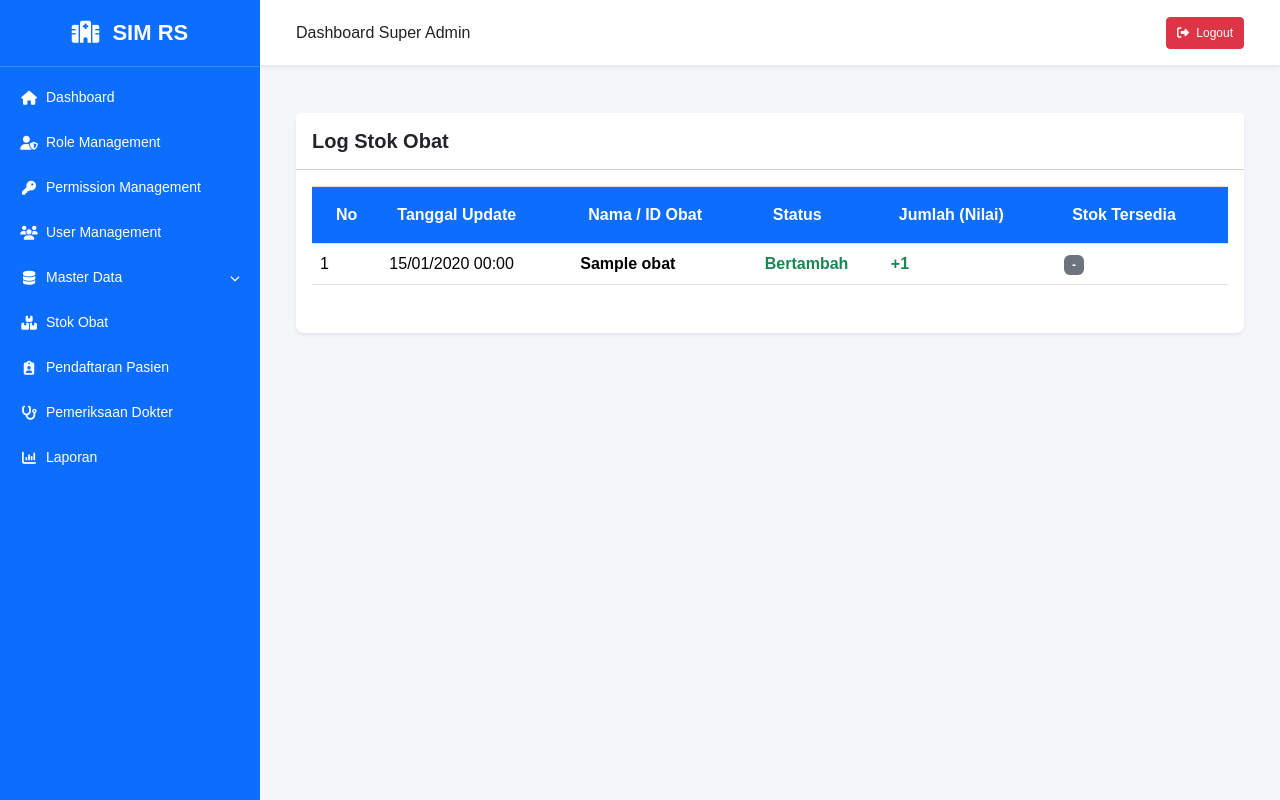
After one commit to vinamey/manajemen_rs, a Laravel app: page /log-stok-obat in a window 1280 px wide. The commit adds this page. Run offline with Laravel 12, Linux system fonts and the light colour scheme; tables that the repository leaves empty hold one stand-in row (values such as "Sample post"); some libraries are stand-ins or nearby versions.

Commit message:
menambahkan stok obat

```diff
--- /dev/null
+++ b/app/Http/Controllers/LogStokObatController.php
@@ -0,0 +1,19 @@
+<?php
+
+namespace App\Http\Controllers;
+
+use App\Models\LogStokObat;
+
+class LogStokObatController extends Controller
+{
+    public function index()
+    {
+
+        $logs = LogStokObat::with(['stokObat', 'obat'])
+            ->orderBy('tanggal_update', 'desc')
+            ->paginate(10);
+
+
+        return view('log-stok-obat.index', compact('logs'));
+    }
+}
--- a/app/Models/LogStokObat.php
+++ b/app/Models/LogStokObat.php
@@ -2,9 +2,36 @@
 
 namespace App\Models;
 
+use Illuminate\Database\Eloquent\Factories\HasFactory;
 use Illuminate\Database\Eloquent\Model;
 
 class LogStokObat extends Model
 {
-    //
+    use HasFactory;
+
+    protected $table = 'log_stok_obats';
+
+    public $timestamps = true;
+
+    // Kolom yang dapat diisi
+    protected $fillable = [
+        'obat_id',
+        'nilai',
+        'stok_obat_id',
+        'tanggal_update',
+        'pivot_resep_obat_id',
+        'pembelian_obat_id',
+    ];
+
+    // Relasi ke Model StokObat
+    public function stokObat()
+    {
+        return $this->belongsTo(StokObat::class, 'log_stok_obat_id');
+    }
+
+    // Relasi ke Model MasterObat (sesuai nama model master obat kamu)
+    public function obat()
+    {
+        return $this->belongsTo(MasterObat::class, 'obat_id');
+    }
 }
--- a/bootstrap/app.php
+++ b/bootstrap/app.php
@@ -5,6 +5,9 @@ use Illuminate\Foundation\Configuration\Exceptions;
 use Illuminate\Foundation\Configuration\Middleware;
 use Illuminate\Http\Request;
 use Illuminate\Session\Middleware\StartSession;
+use Spatie\Permission\Middleware\RoleMiddleware;
+use Spatie\Permission\Middleware\PermissionMiddleware;
+use Spatie\Permission\Middleware\RoleOrPermissionMiddleware;
 
 return Application::configure(basePath: dirname(__DIR__))
     ->withRouting(
@@ -16,6 +19,13 @@ return Application::configure(basePath: dirname(__DIR__))
         $middleware->web(append: [
             StartSession::class,
         ]);
+
+        // Alias Middleware Spatie
+        $middleware->alias([
+            'role' => RoleMiddleware::class,
+            'permission' => PermissionMiddleware::class,
+            'role_or_permission' => RoleOrPermissionMiddleware::class,
+        ]);
     })
     ->withExceptions(function (Exceptions $exceptions): void {
         $exceptions->shouldRenderJsonWhen(
--- a/resources/views/layouts/superadmin.blade.php
+++ b/resources/views/layouts/superadmin.blade.php
@@ -3,7 +3,6 @@
 
 <head>
     <meta charset="UTF-8">
-
     <meta name="viewport" content="width=device-width, initial-scale=1">
 
     <title>
@@ -271,7 +270,7 @@
         .navbar {
             min-height: 65px;
 
-            padding: 0 12px;
+            padding: 0 24px;
         }
 
         .navbar-brand {
@@ -310,7 +309,7 @@
         ===================================================== */
 
         .page-container {
-            padding: 0;
+            padding: 24px;
             margin: 0;
         }
 
@@ -362,6 +361,10 @@
 
             .master-item.active {
                 padding-left: 32px;
+            }
+
+            .page-container {
+                padding: 16px;
             }
 
         }
@@ -549,7 +552,7 @@
 
                     <span class="master-toggle-left">
 
-                        <i class="fa-solid fa-database"></i>
+                        <i class="fa-solid fa-database me-2"></i>
 
                         Master Data
 
@@ -843,6 +846,12 @@
 
             </li>
 
+            <li class="nav-item">
+              <a href="{{ route('log-stok-obat.index') }}" class="nav-link">
+                <i class="fa-solid fa-boxes-stacked me-2"></i>
+                Stok Obat</a>
+            </li>
+
 
             {{-- =================================================
                  PENDAFTARAN PASIEN
@@ -970,7 +979,7 @@
                         >
 
                             <i
-                                class="fa-solid fa-right-from-bracket"
+                                class="fa-solid fa-right-from-bracket me-1"
                             ></i>
 
                             Logout
--- /dev/null
+++ b/resources/views/log-stok-obat/index.blade.php
@@ -0,0 +1,79 @@
+@extends('layouts.superadmin')
+
+@section('content')
+<div class="container-fluid py-4">
+    <div class="row">
+        <div class="col-12">
+            <div class="card border-0 shadow-sm rounded-3">
+                <div class="card-header bg-white py-3 d-flex align-items-center justify-content-between">
+                    <h5 class="m-0 fw-bold text-dark">Log Stok Obat</h5>
+                </div>
+
+                <div class="card-body">
+                    <div class="table-responsive">
+                        <table class="table table-hover align-middle border-top">
+                            <thead style="background-color: #0d6efd; color: #ffffff;">
+                                <tr style="background-color: #0d6efd;">
+                                    <th class="py-3 px-4 text-white" style="width: 5%; background-color: #0d6efd !important;">No</th>
+                                    <th class="py-3 px-3 text-white" style="background-color: #0d6efd !important;">Tanggal Update</th>
+                                    <th class="py-3 px-3 text-white" style="background-color: #0d6efd !important;">Nama / ID Obat</th>
+                                    <th class="py-3 px-3 text-white" style="background-color: #0d6efd !important;">Status</th>
+                                    <th class="py-3 px-3 text-white" style="background-color: #0d6efd !important;">Jumlah (Nilai)</th>
+                                    <th class="py-3 px-3 text-white" style="background-color: #0d6efd !important;">Stok Tersedia</th>
+                                </tr>
+                            </thead>
+                            <tbody>
+
+                                @forelse ($logs as $index => $log)
+                                    @php
+                                        $isBertambah = $log->nilai > 0 || !empty($log->pembelian_obat_id);
+                                    @endphp
+                                    <tr>
+                                        <td>{{ $logs->firstItem() + $index }}</td>
+                                        <td>
+                                            {{ $log->tanggal_update ? \Carbon\Carbon::parse($log->tanggal_update)->format('d/m/Y H:i') : '-' }}
+                                        </td>
+                                        <td>
+                                            <span class="fw-semibold">
+                                                {{ $log->obat->nama_obat ?? $log->obat->nama ?? 'ID Obat: ' . $log->obat_id }}
+                                            </span>
+                                        </td>
+                                        <td>
+                                            @if ($isBertambah)
+                                                <span class="text-success fw-bold">Bertambah</span>
+                                            @else
+                                                <span class="text-danger fw-bold">Berkurang</span>
+                                            @endif
+                                        </td>
+                                        <td class="fw-bold">
+                                            @if ($isBertambah)
+                                                <span class="text-success">+{{ abs($log->nilai) }}</span>
+                                            @else
+                                                <span class="text-danger">-{{ abs($log->nilai) }}</span>
+                                            @endif
+                                        </td>
+                                        <td>
+                                            <span class="badge bg-secondary">
+                                                {{ $log->stokObat->stok ?? $log->stokObat->jumlah ?? $log->obat->stok ?? '-' }}
+                                            </span>
+                                        </td>
+                                    </tr>
+                                @empty
+                                    <tr>
+                                        <td colspan="6" class="text-center py-4 text-muted">
+                                            Belum ada data riwayat log stok obat.
+                                        </td>
+                                    </tr>
+                                @endforelse
+                            </tbody>
+                        </table>
+                    </div>
+                    <div class="d-flex justify-content-end mt-3">
+                        {{ $logs->links() }}
+                    </div>
+                </div>
+            </div>
+        </div>
+    </div>
+</div>
+@endsection
--- a/routes/web.php
+++ b/routes/web.php
@@ -33,6 +33,7 @@ use App\Http\Controllers\MasterSupplierController;
 use App\Http\Controllers\MasterTindakanController;
 use App\Http\Controllers\PendaftaranPasienController;
 use App\Http\Controllers\PemeriksaanDokterController;
+use App\Http\Controllers\LogStokObatController;
 
 
 
@@ -161,10 +162,7 @@ Route::resource(
 );
 
 // Master Obat
-Route::resource(
-    'master-obat',
-    MasterObatController::class
-);
+
 
 // Kurangi Stok Obat
 Route::post(
@@ -217,3 +215,11 @@ Route::resource(
     'pemeriksaan-dokter',
     PemeriksaanDokterController::class
 );
+
+Route::middleware(['role:super admin|admin rumah sakit|apoteker'])->group(function () {
+        // Sesuaikan ->name() dengan yang dipanggil di sidebar: 'log-stok-obat.index'
+        Route::get('/log-stok-obat', [LogStokObatController::class, 'index'])->name('log-stok-obat.index');
+
+        Route::resource('master-obat', MasterObatController::class);
+        Route::post('/master-obat/{id}/kurangi-stok', [MasterObatController::class, 'kurangiStok'])->name('master-obat.kurangi-stok');
+    });
```
Also changed, not shown: app/Http/Controllers/StokObatController.php (added, +17 -0 lines).
